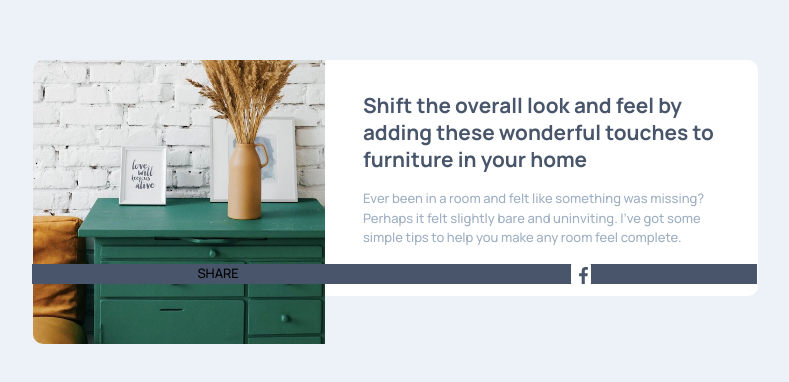
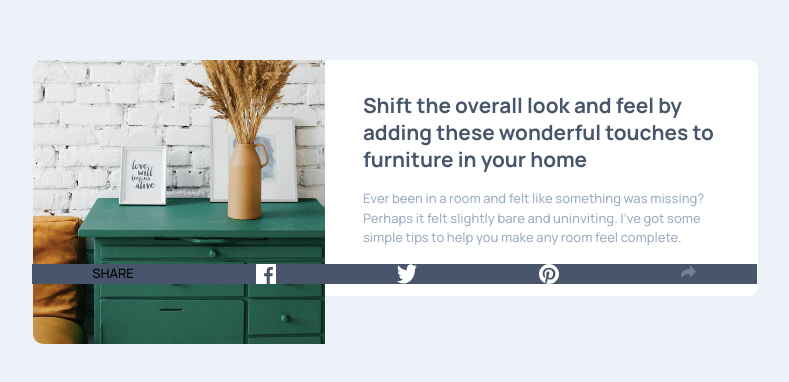
Before and after one commit to Manish-d-art/article-preview-component, a plain HTML site: page index.html in a window 1280 px wide. Shown: the part 222-604 px from the top of the page, without its empty margins (245-1034 px from the left). Drawn offline with Linux system fonts and the light colour scheme.

Commit message:
update index.html

```diff
--- a/index.html
+++ b/index.html
@@ -39,8 +39,12 @@
         </div>
         <div class="social-media-block">
           <P class="share">SHARE</P>
-          <img src="./assets/images/icon-facebook.svg" alt="fb">
-
+          <img class="fb-icon" src="./assets/images/icon-facebook.svg" alt="fb-icon">
+          <img class="twitter-icon" src="./assets/images/icon-twitter.svg" alt="twitter-icon" >
+          <img class="pin-icon" src="./assets/images/icon-pinterest.svg" alt="pin-icon">
+          <div class="share-block">
+          <img class="share-icon " src="./assets/images/icon-share.svg" alt="share-icon">
+        </div>
         </div>
       </div>
     </div>
```
